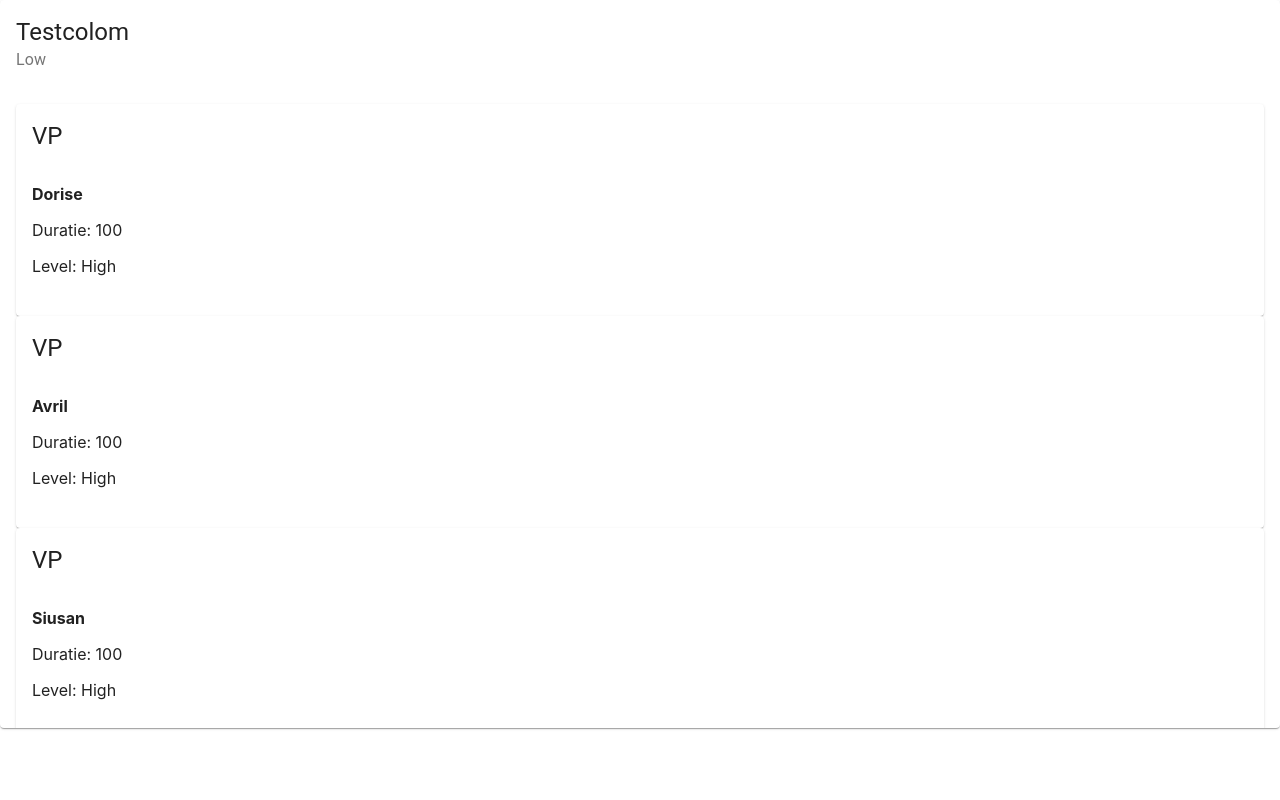
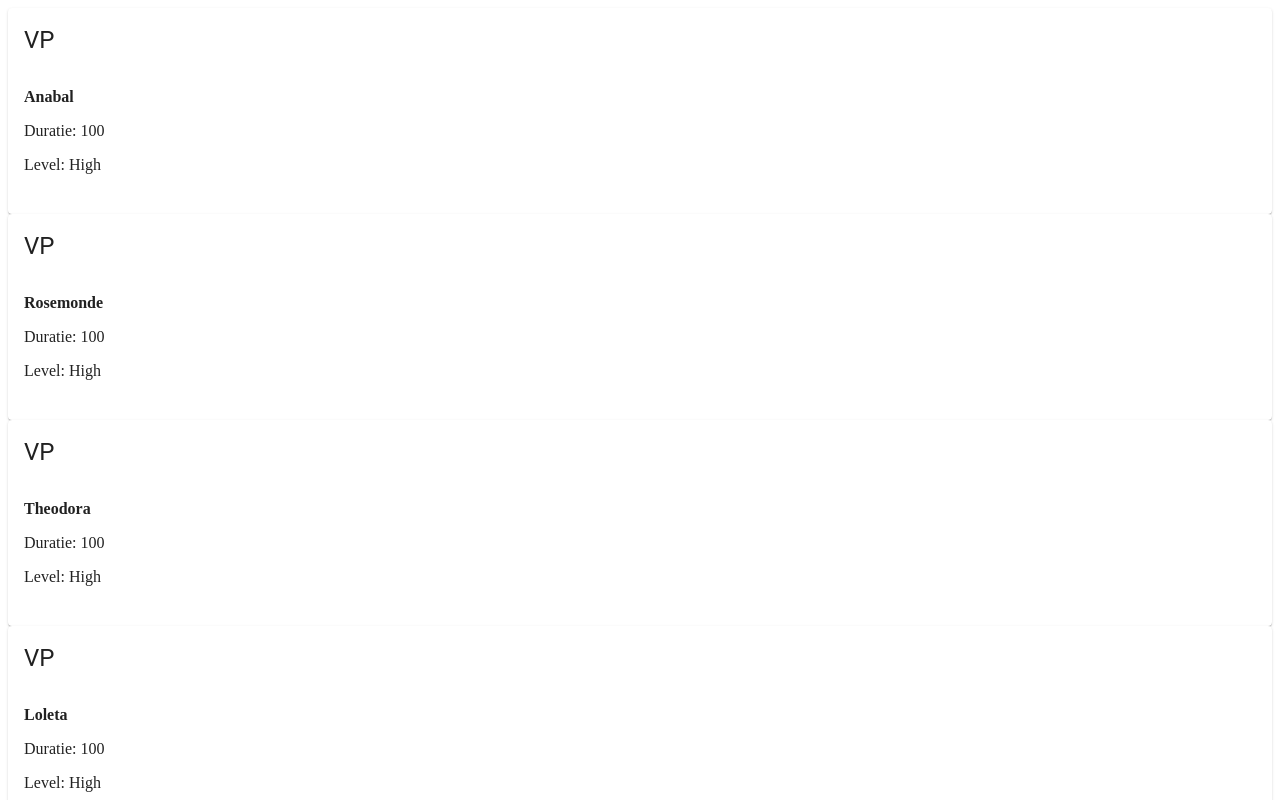
Before and after one commit to Matzu89/case-s, a React (Create React App) app: page / in a window 1280 px wide. Shown: the top 800 px of the page. Built offline with nearby package versions, Linux system fonts and the light colour scheme.

Commit message:
Add redux and AppointmentState

```diff
--- a/src/App.tsx
+++ b/src/App.tsx
@@ -1,16 +1,34 @@
-import React from "react";
+import { useDispatch, useSelector } from "react-redux";
 import AppointmentCard from "./components/AppointmentCard";
-import RouteColumn from "./components/RouteColumn";
-import { KnowledgeLevel } from "./shared";
-import { createAppointmentsList } from "./utils";
+import {
+  AppointmentState,
+  IAssignActionPayload,
+} from "./redux/appointmentReducer";
 
 function App() {
+  const unassigned = useSelector<
+    AppointmentState,
+    AppointmentState["unassigned"]
+  >((state) => state.unassigned);
+
+  const dispatch = useDispatch();
+
+  const assign = (payload: IAssignActionPayload) => {
+    dispatch({ type: "ASSIGN", payload });
+  };
+
   return (
-    <RouteColumn
-      name={"Testcolom"}
-      knowledgeLevel={KnowledgeLevel.LOW}
-      appointments={createAppointmentsList(KnowledgeLevel.HIGH, 100)}
-    />
+    <>
+      {unassigned.map((x) => {
+        return (
+          <div onClick={() => {
+            assign({ appointmentId: x.id, routeId: "" })
+          }}>
+            <AppointmentCard appointment={x} key={x.id} />
+          </div>
+        );
+      })}
+    </>
   );
 }
 
--- a/src/components/RouteColumn.tsx
+++ b/src/components/RouteColumn.tsx
@@ -1,15 +1,14 @@
 import { Card, CardContent, CardHeader } from "@material-ui/core";
-import { Appointment, KnowledgeLevel } from "../shared";
+import { AppointmentRoute } from "../shared";
 import { knowledgeLevelToString } from "../utils";
 import AppointmentCard from "./AppointmentCard";
 
 interface IRouteColumn {
-    name: string,
-    knowledgeLevel: KnowledgeLevel,
-    appointments: Appointment[]
+    route: AppointmentRoute
 }
 
-const RouteColumn = ({ name, knowledgeLevel, appointments }: IRouteColumn) => {
+const RouteColumn = ({ route } : IRouteColumn) => {
+    const { name, knowledgeLevel, appointments } = route;
     return (
         <Card>
             <CardHeader title={name} subheader={knowledgeLevelToString(knowledgeLevel)} />
--- a/src/index.css
+++ /dev/null
@@ -1,13 +0,0 @@
-body {
-  margin: 0;
-  font-family: -apple-system, BlinkMacSystemFont, 'Segoe UI', 'Roboto', 'Oxygen',
-    'Ubuntu', 'Cantarell', 'Fira Sans', 'Droid Sans', 'Helvetica Neue',
-    sans-serif;
-  -webkit-font-smoothing: antialiased;
-  -moz-osx-font-smoothing: grayscale;
-}
-
-code {
-  font-family: source-code-pro, Menlo, Monaco, Consolas, 'Courier New',
-    monospace;
-}
--- a/src/index.tsx
+++ b/src/index.tsx
@@ -1,12 +1,16 @@
 import React from 'react';
 import ReactDOM from 'react-dom';
-import './index.css';
+import { Provider } from 'react-redux';
+
 import App from './App';
 import reportWebVitals from './reportWebVitals';
+import { store } from './redux/store';
 
 ReactDOM.render(
   <React.StrictMode>
+    <Provider store={store}>
     <App />
+    </Provider>
   </React.StrictMode>,
   document.getElementById('root')
 );
--- /dev/null
+++ b/src/redux/appointmentReducer.ts
@@ -0,0 +1,48 @@
+import { Appointment, AppointmentRoute, KnowledgeLevel } from "../shared";
+import { createAppointmentList, createAppointmentRouteList } from "../utils";
+
+export interface AppointmentState {
+  unassigned: Appointment[];
+  routes: AppointmentRoute[];
+}
+
+const initialState: AppointmentState = {
+  unassigned: createAppointmentList(KnowledgeLevel.HIGH, 10),
+  routes: createAppointmentRouteList()
+};
+
+export interface IAssignActionPayload {
+  appointmentId: string;
+  routeId: string;
+  currentRouteId?: string;
+}
+
+type AssignAction = { type: "ASSIGN"; payload: IAssignActionPayload };
+
+interface IUnassignActionPayload {
+    appointmentId: string;
+    routeId: string;
+    currentRouteId?: string;
+  }
+
+type UnAssignAction = { type: "UNASSIGN", payload: IUnassignActionPayload };
+
+
+
+export const appointmentReducer = (
+  state: AppointmentState = initialState,
+  action: AssignAction
+) => {
+  switch (action.type) {
+    case "ASSIGN": {
+      return {
+        ...state,
+        unassigned: state.unassigned.filter(
+          (x) => x.id !== action.payload.appointmentId
+        ),
+      };
+    }
+    default:
+      return state;
+  }
+};
--- /dev/null
+++ b/src/redux/store.ts
@@ -0,0 +1,4 @@
+import { createStore } from "redux";
+import { appointmentReducer } from "./appointmentReducer";
+
+export const store = createStore(appointmentReducer);
--- a/src/utils.ts
+++ b/src/utils.ts
@@ -1,5 +1,5 @@
 import names from './names.json';
-import { Activity, Appointment, KnowledgeLevel } from "./shared";
+import { Activity, Appointment, AppointmentRoute, KnowledgeLevel } from "./shared";
 
 import { v4 as uuidv4 } from "uuid";
 
@@ -19,8 +19,7 @@ export const knowledgeLevelToString = (level: KnowledgeLevel): string => {
     }
   };
 
-
-export const createAppointmentsList = (level: KnowledgeLevel, size: number) : Appointment[] => {
+export const createAppointmentList = (level: KnowledgeLevel, size: number) : Appointment[] => {
     const emptyList = Array(size).fill(0);
 
     const list = emptyList.map(_x => {
@@ -28,6 +27,23 @@ export const createAppointmentsList = (level: KnowledgeLevel, size: number) : Ap
     });
 
     return list;
+}
+
+export const createAppointmentRouteList = () : AppointmentRoute[] => {
+  return [
+    createAppointmentRoute(KnowledgeLevel.HIGH, "Ochtend"),
+    createAppointmentRoute(KnowledgeLevel.LOW, "Middag"),
+    createAppointmentRoute(KnowledgeLevel.MEDIUM, "Avond")
+  ];
+}
+
+const createAppointmentRoute = (knowledgeLevel: KnowledgeLevel, name: string) : AppointmentRoute => {
+  return {
+    id: uuidv4(),
+    name,
+    appointments: createAppointmentList(knowledgeLevel, 4),
+    knowledgeLevel
+  };
 }
 
 const createAppointment = (knowledgeLevel: KnowledgeLevel) : Appointment => {
```
Also changed, not shown: package.json (+8 -7 lines), src/shared.ts (+7 -0 lines), 1 other file (tests, documents, lock files or other folders).
